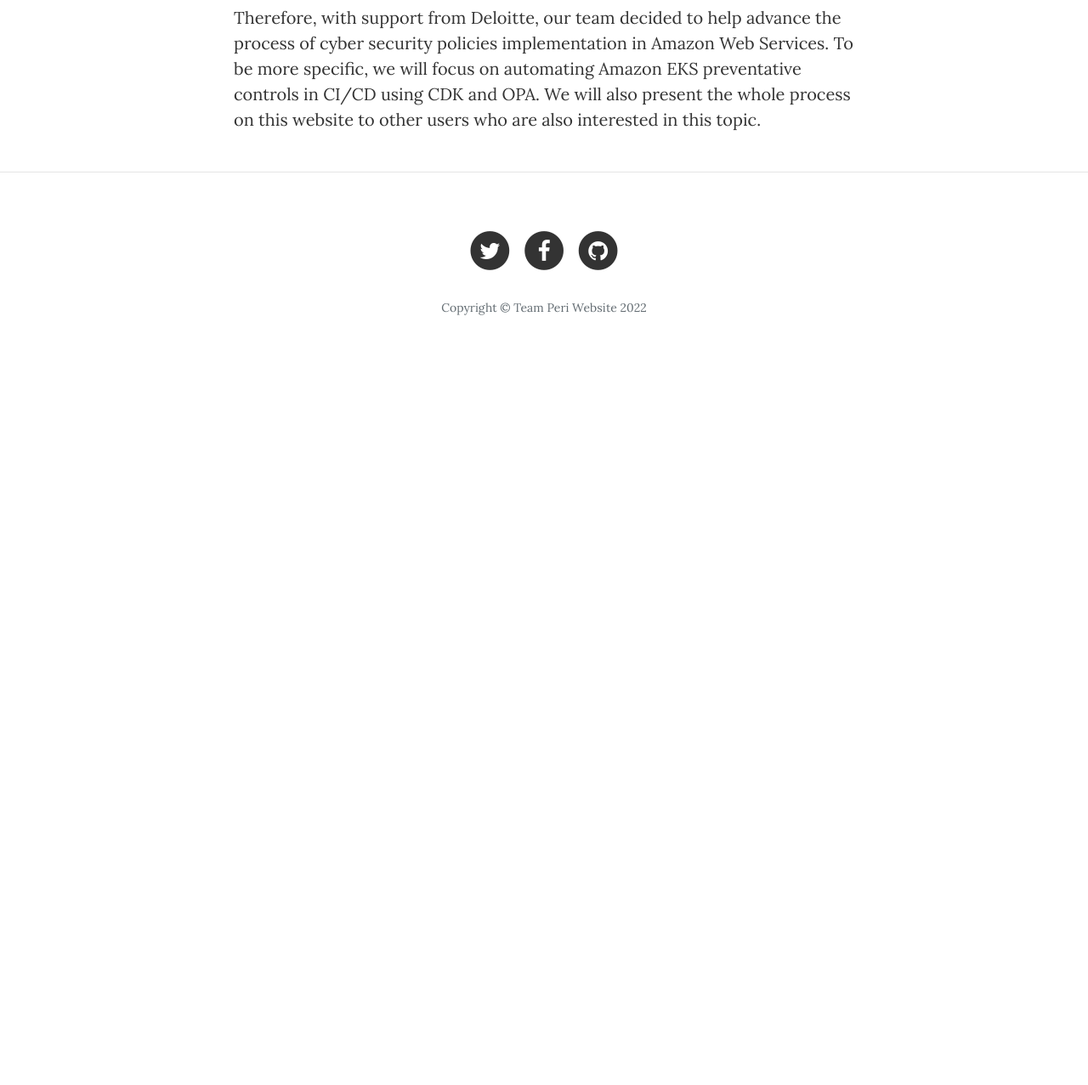
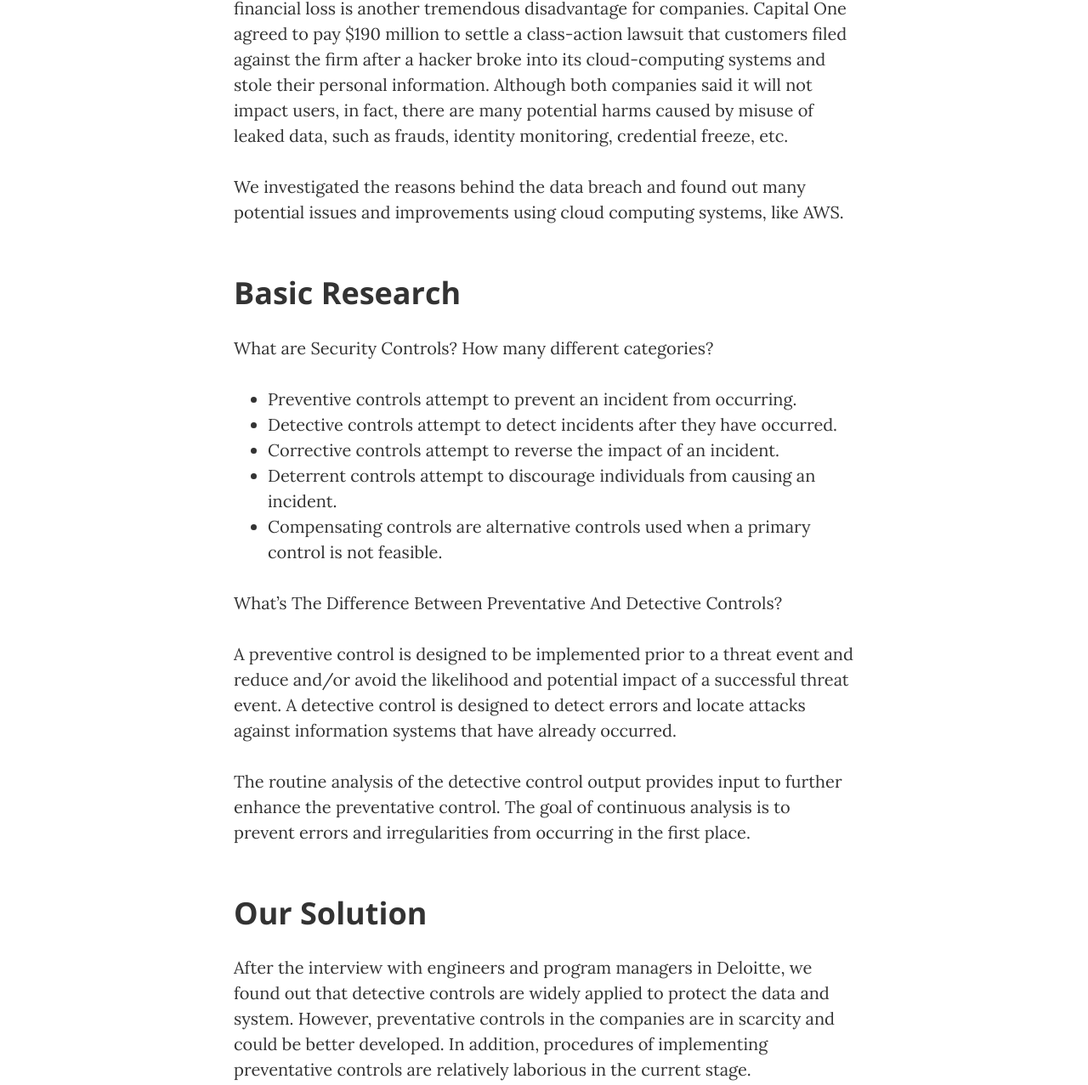
Before and after one commit to jennyrrrrr/EKS-Preventive-Controls, a website: page post-research.html in a window 1280 px wide. Shown: the part 1100-2377 px from the top of the page at 85% size. Before the commit the page ends 1538 px from the top, so only its background shows below. Drawn offline with nearby package versions, Linux system fonts and the light colour scheme.

Commit message:
padd research page

```diff
--- a/post-research.html
+++ b/post-research.html
@@ -81,13 +81,38 @@
         <div class="container">
             <div class="row">
                 <div class="col-lg-8 offset-lg-2 col-md-10 offset-md-1">
+
+                    <h2 class="section-heading">Our Problem</h2>
+
+                    <p>How to achieve automatic preventive control to protect users’ private information?</p>
+
+                    <h2 class="section-heading">Problem Background</h2>
+
                     <p>Cyber security is a salient and evolving issue in the digital world, and both companies and users suffer from cyber security crises a lot. </p>
 
                     <p>We dug into what the users have lost due to the issues. In <a href="https://www.cybersecurity-review.com/news-june-2018/adidas-us-breach-may-have-exposed-millions-of-customers-personal-info/">Adidas</a> data breach, the limited data including contact information, usernames, and encrypted passwords were leaked. In  <a href="https://cipher.com/blog/analysis-cyber-attack-capital-one/">Capital One</a> data breach, 140,000 Social Security numbers and 80,000 bank account numbers were influenced. In addition, financial loss is another tremendous disadvantage for companies. Capital One agreed to pay $190 million to settle a class-action lawsuit that customers filed against the firm after a hacker broke into its cloud-computing systems and stole their personal information. Although both companies said it will not impact users, in fact, there are many potential harms caused by misuse of leaked data, such as frauds, identity monitoring, credential freeze, etc. </p>
 
                     <p>We investigated the reasons behind the data breach and found out many potential issues and improvements using cloud computing systems, like AWS. </p>
 
-                    <p>Therefore, with support from Deloitte, our team decided to help advance the process of cyber security policies implementation in Amazon Web Services. To be more specific, we will focus on automating Amazon EKS preventative controls in CI/CD using CDK and OPA. We will also present the whole process on this website to other users who are also interested in this topic. </p>
+                    <h2 class="section-heading">Basic Research</h2>
+
+                    <p>What are Security Controls? How many different categories?</p>
+                    <ul>
+                        <li>Preventive controls attempt to prevent an incident from occurring.</li>
+                        <li>Detective controls attempt to detect incidents after they have occurred.</li>
+                        <li>Corrective controls attempt to reverse the impact of an incident.</li>
+                        <li>Deterrent controls attempt to discourage individuals from causing an incident.</li>
+                        <li>Compensating controls are alternative controls used when a primary control is not feasible.</li>
+                    </ul>
+
+                    <p>What’s The Difference Between Preventative And Detective Controls?</p>
+                    <p>A preventive control is designed to be implemented prior to a threat event and reduce and/or avoid the likelihood and potential impact of a successful threat event. A detective control is designed to detect errors and locate attacks against information systems that have already occurred.</p>
+                    <p>The routine analysis of the detective control output provides input to further enhance the preventative control. The goal of continuous analysis is to prevent errors and irregularities from occurring in the first place.</p>
+
+                    <h2 class="section-heading">Our Solution </h2>
+
+                    <p>After the interview with engineers and program managers in Deloitte, we found out that detective controls are widely applied to protect the data and system. However, preventative controls in the companies are in scarcity and could be better developed. In addition, procedures of implementing preventative controls are relatively laborious in the current stage.</p>
+                    <p>Therefore, with support from Deloitte, our team decided to help advance the process of preventative controls implementation in Amazon Web Services. To be more specific, we will focus on automating Amazon EKS preventative controls in CI/CD using CDK and OPA. We will also present the whole process on this website to other users who are also interested in this topic. </p>
                 </div>
             </div>
         </div>
```
Also changed, not shown: 1 other file.
